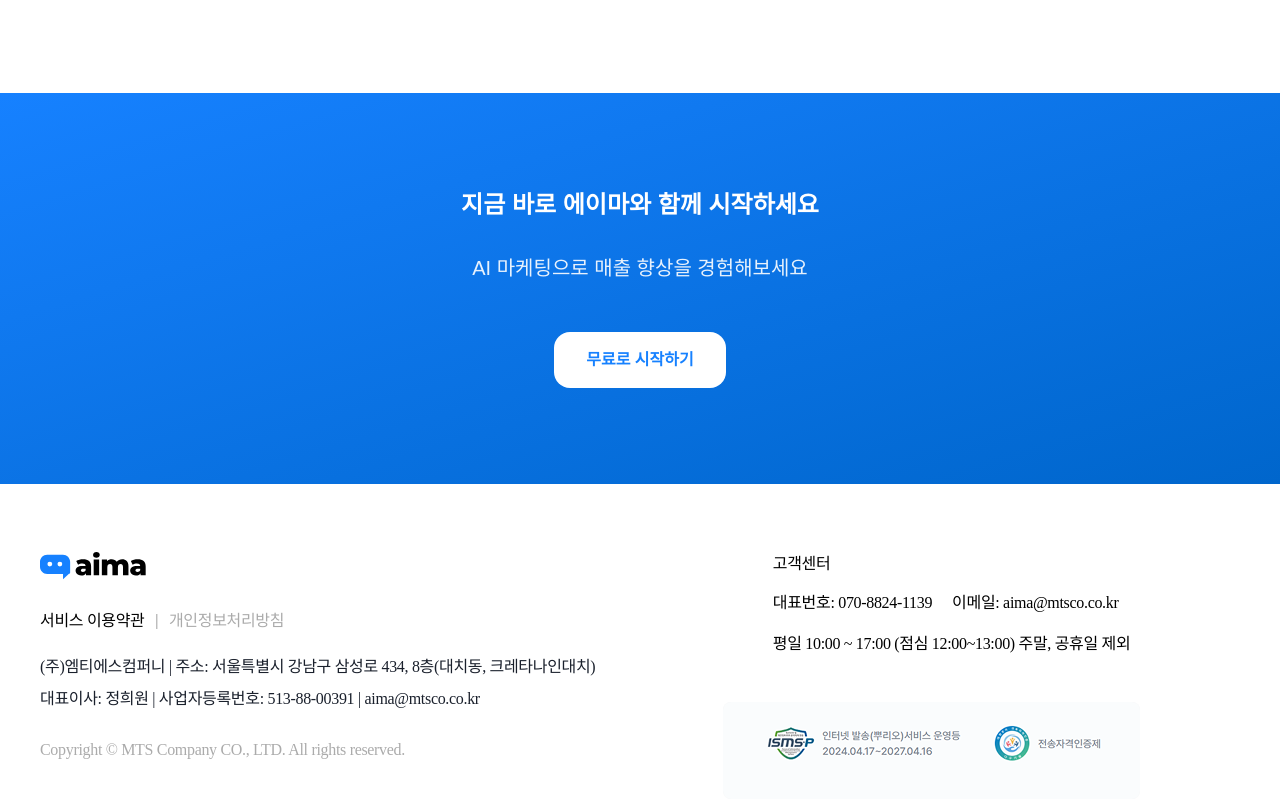
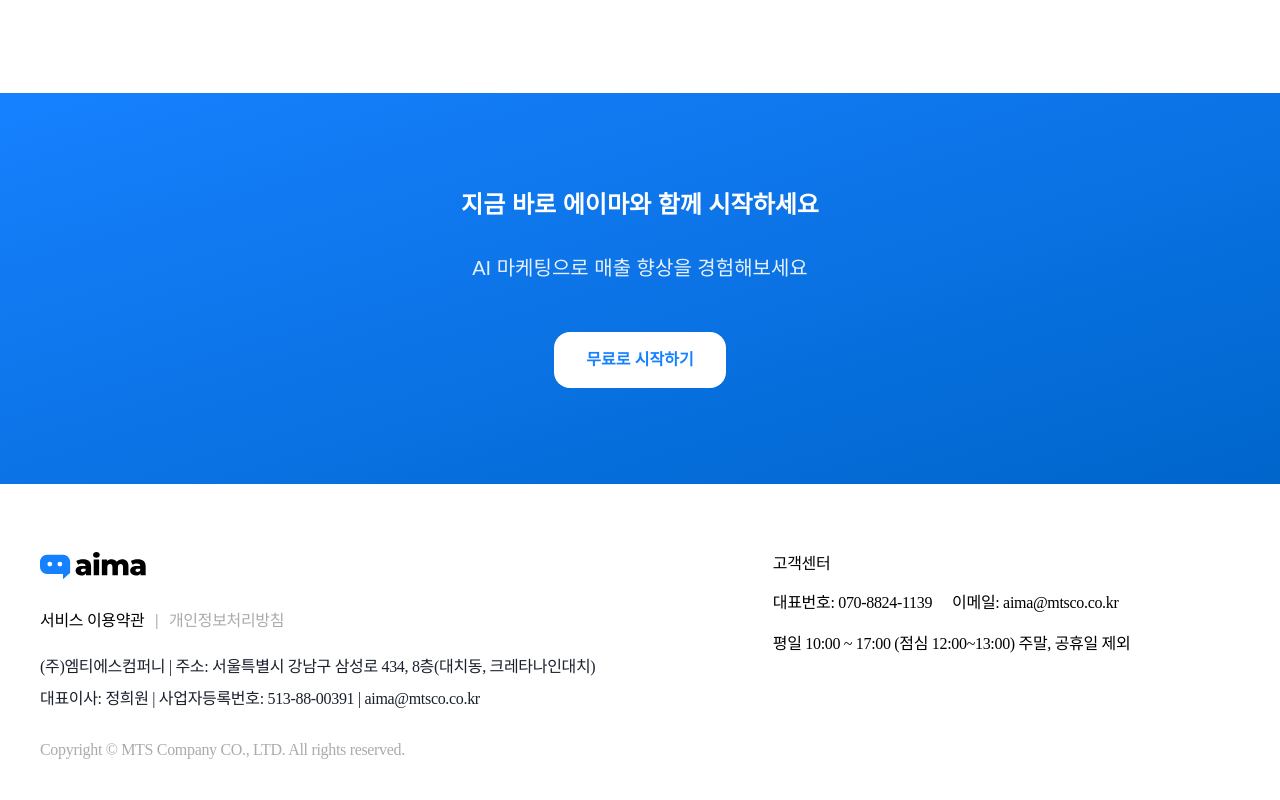
Before and after one commit to mtscoaima/aima, a Next.js app: page / in a window 1280 px wide. Shown: the part 3418-4218 px from the top of the page. Built offline with nearby package versions, Linux system fonts and the light colour scheme.

Commit message:
fix: 푸터 인증 이미지 섹션 제거

```diff
--- a/src/components/Footer.tsx
+++ b/src/components/Footer.tsx
@@ -44,15 +44,6 @@
             </div>
             <div>평일 10:00 ~ 17:00 (점심 12:00~13:00) 주말, 공휴일 제외</div>
           </div>
-          <div className="footer-landing-certifications">
-            <Image
-              src="/images/cert.png"
-              alt="인증마크1"
-              width={417}
-              height={97}
-              className="footer-landing-cert-img"
-            />
-          </div>
         </div>
       </div>
     </footer>
```
